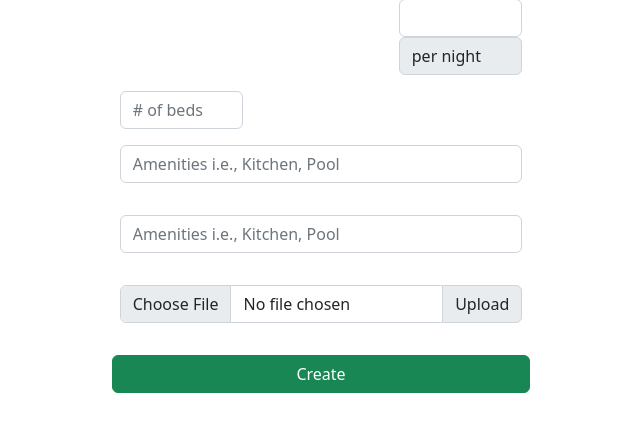
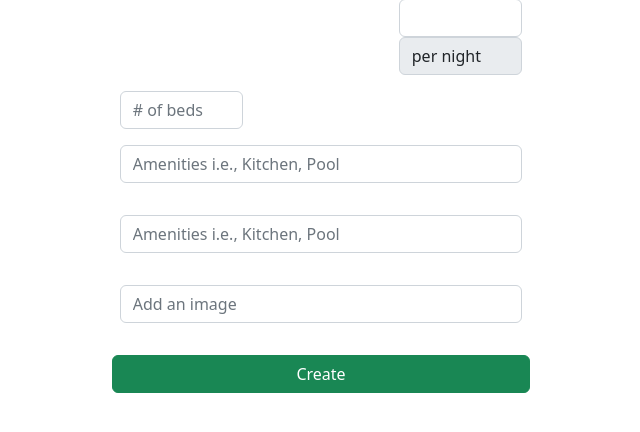
Before and after one commit to dqrico/scenic_app, a Flask app: page /rentals/new in a window 1280 px wide. Shown: the part 243-675 px from the top of the page, without its empty margins (319-959 px from the left). Run offline with Flask 2, Linux system fonts and the light colour scheme; the visitor is signed in with stand-in values (Sample User, id 1); data that the repository does not hold is empty.

Commit message:
changed image upload field

```diff
--- a/flask_app/templates/createOne.html
+++ b/flask_app/templates/createOne.html
@@ -97,8 +97,7 @@
                     <input type="text" name="amenity_2" class="form-control" placeholder="Amenities i.e., Kitchen, Pool" aria-describedby="basic-addon1">
                 </div>
                 <div class="input-group mb-3">
-                    <input type="file" class="form-control" name="image" id="inputGroupFile02">
-                    <label class="input-group-text" for="inputGroupFile02">Upload</label>
+                    <input type="text" class="form-control" name="image" placeholder="Add an image" id="inputGroupFile02">
                 </div>
                 <input type="submit" value="Create" class="btn btn-success">
             </div>
```
